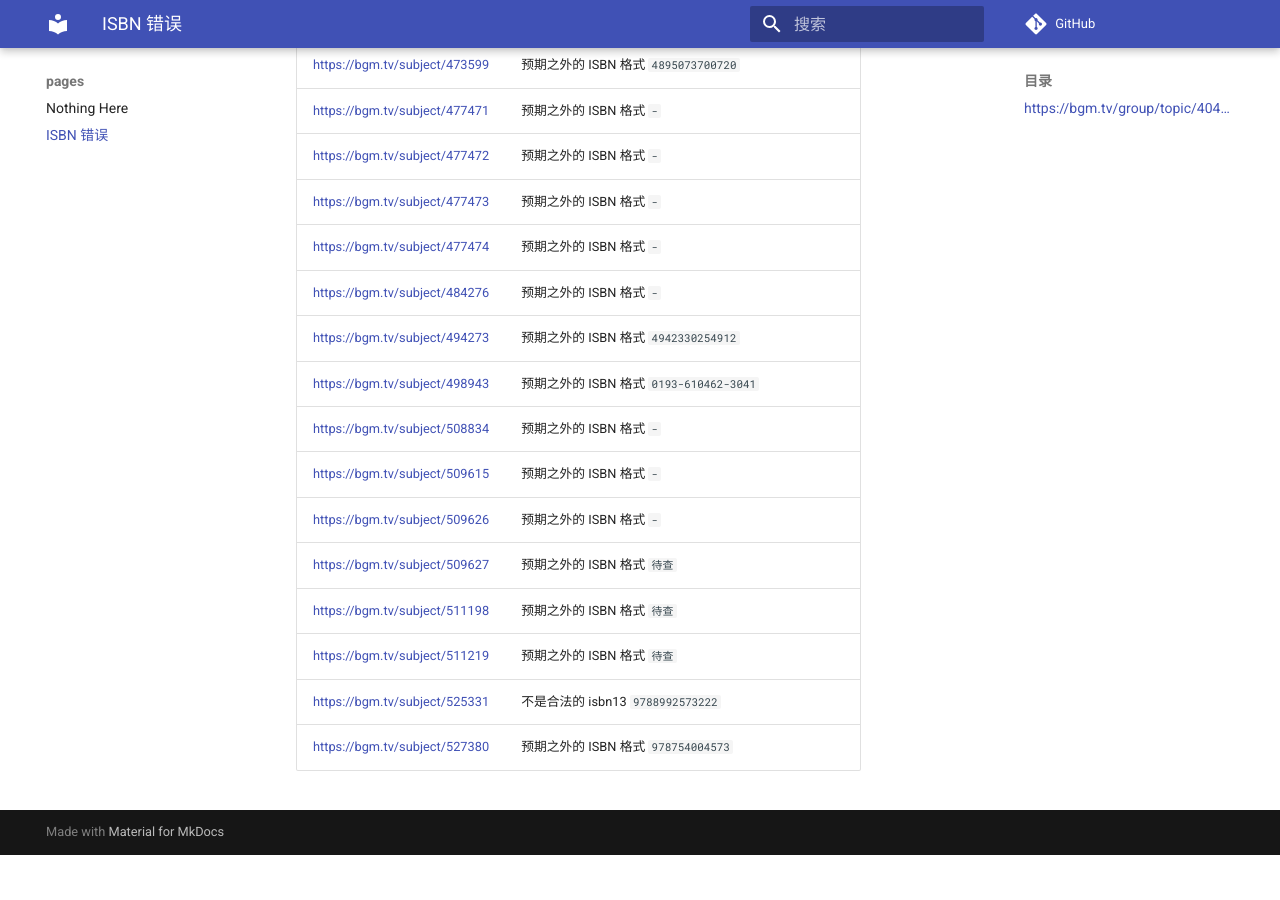
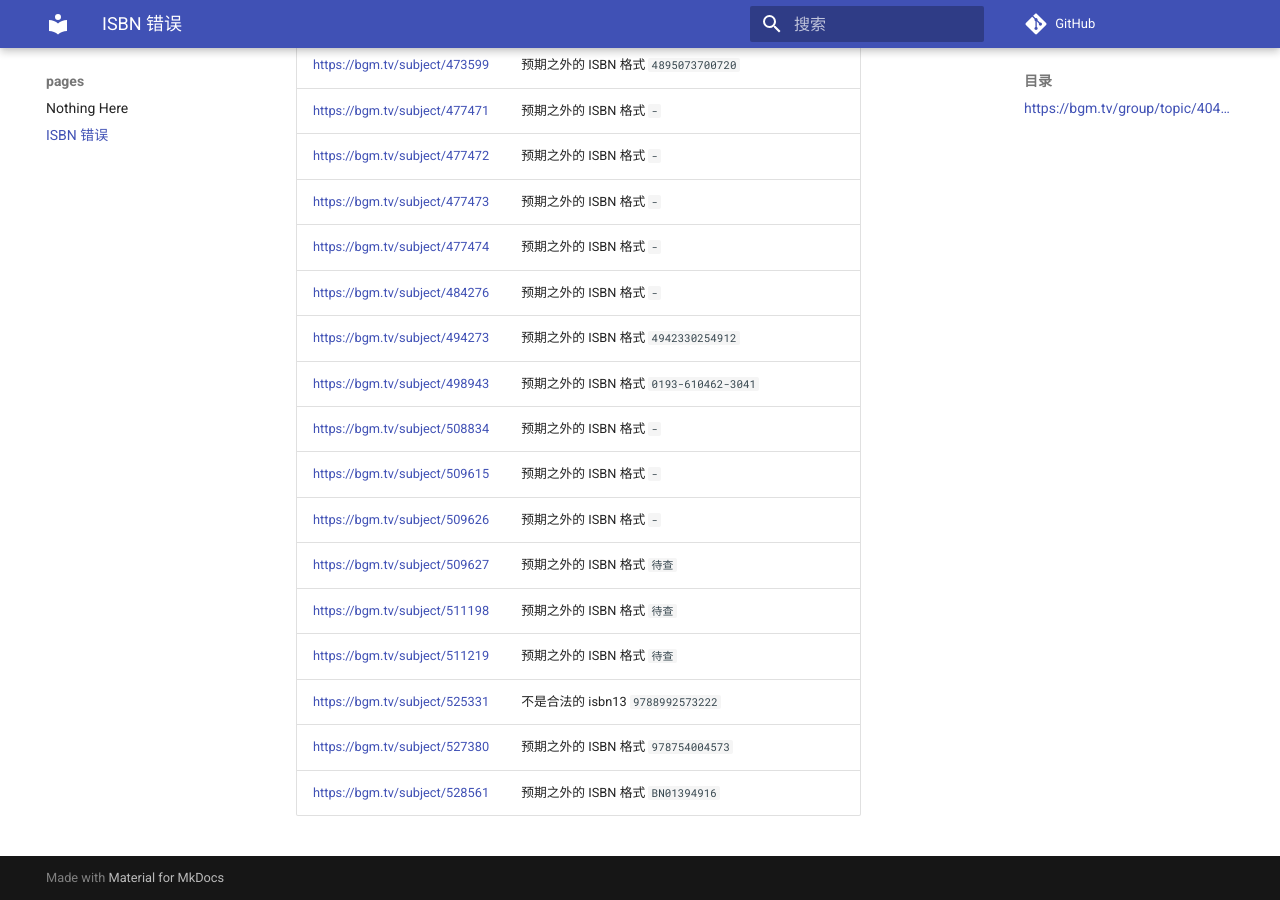
Before and after one commit to trim21/bangumi-pages, an MkDocs documentation site: the page built from docs/isbn.md, in a window 1280 px wide and 900 px high, scrolled down 5277 px. Built offline with MkDocs 1.6.1 and Material for MkDocs 9.7.7, drawn with Linux system fonts in a browser that asks for light colours; comment, search, counter and statistics services are not loaded; before the commit the page ends 6132 px from its top, so only the background shows below that; part of the change alters nothing that is shown.

Commit message:
update isbn.md

```diff
--- a/docs/isbn.md
+++ b/docs/isbn.md
@@ -1,7 +1,7 @@
 # ISBN 错误
 ## <https://bgm.tv/group/topic/404801>
 
-total 126
+total 127
 
 | url | error |
 | --- |  ---  |
@@ -131,3 +131,4 @@ total 126
 | <https://bgm.tv/subject/511219> | 预期之外的 ISBN 格式 `待查` |
 | <https://bgm.tv/subject/525331> | 不是合法的 isbn13 <code>9788992573222</code> |
 | <https://bgm.tv/subject/527380> | 预期之外的 ISBN 格式 `978754004573` |
+| <https://bgm.tv/subject/528561> | 预期之外的 ISBN 格式 `BN01394916` |
```
